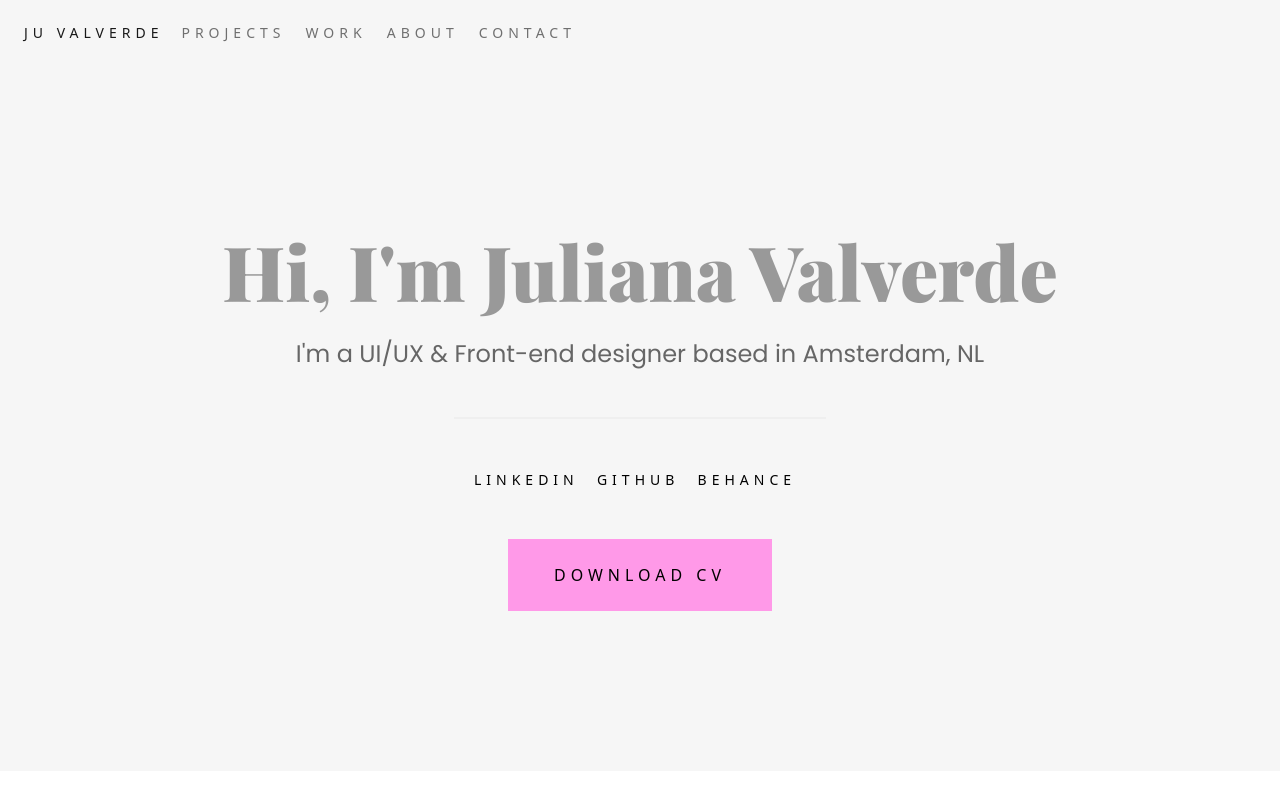
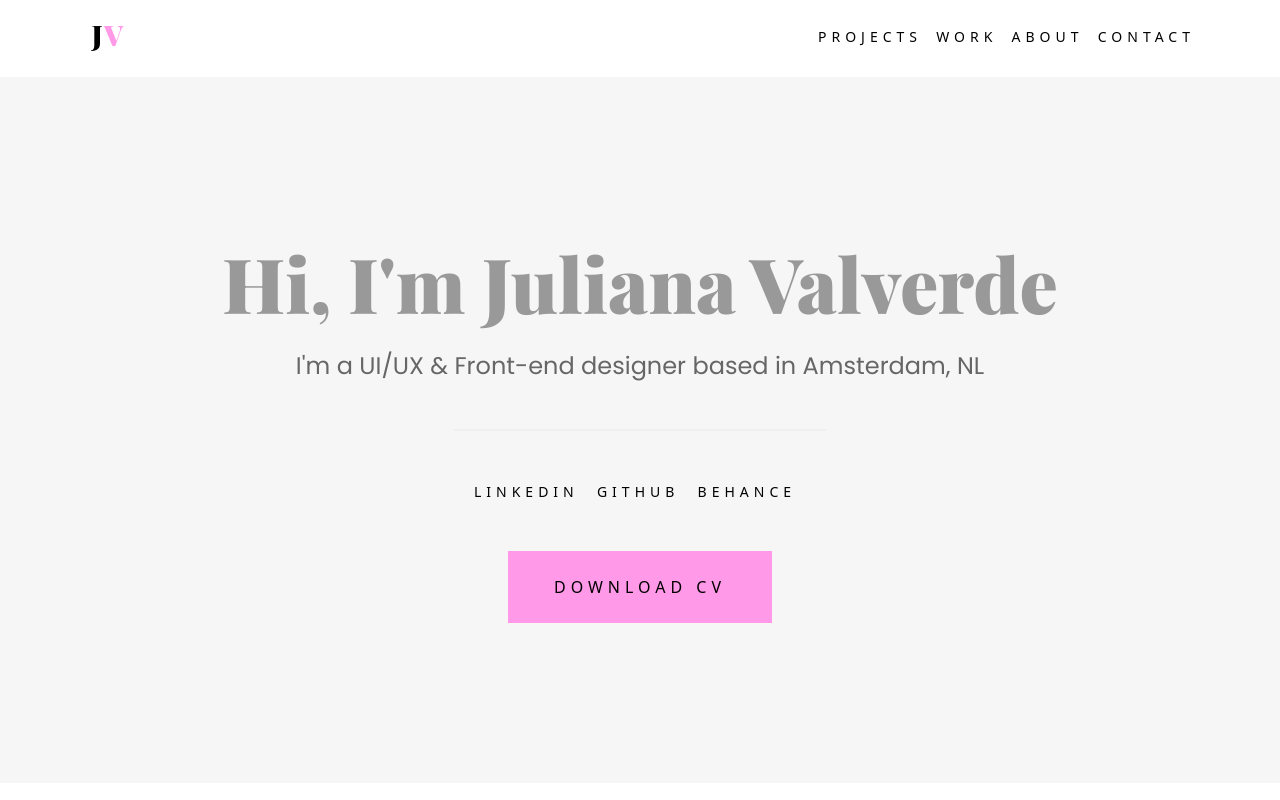
Before and after one commit to juvalverde/juliana-portfolio, a plain HTML site: page index.html in a window 1280 px wide. Shown: the top 800 px of the page. Drawn offline with nearby package versions, Linux system fonts and the light colour scheme.

Commit message:
Creating new custom header

```diff
--- a/index.html
+++ b/index.html
@@ -29,7 +29,44 @@
     <title>Juliana Valverde | UX/UI & Front-end Designer</title>
   </head>
   <body>
-    <nav class="navbar sticky-top navbar-expand-md navbar-light">
+    <!-- NEW NAV -->
+    <div class="container">
+      <nav class="d-flex justify-content-between">
+        <a href="/index.html" class="logo-link">
+          <img
+            src="img/ju-logo.png"
+            class="logo"
+            alt="juliana initials in black and pink"
+          />
+        </a>
+        <!-- <img
+          src="img/ju-logo.png"
+          class="logo"
+          alt="juliana initials in black and pink"
+        /> -->
+        <ul>
+          <!-- <li>
+            <a href="/index.html">Home</a>
+          </li> -->
+          <li>
+            <a href="#projects">Projects</a>
+          </li>
+          <li>
+            <a href="#work">Work</a>
+          </li>
+          <li>
+            <a href="#about">About</a>
+          </li>
+          <li>
+            <a href="#contact">Contact</a>
+          </li>
+        </ul>
+      </nav>
+    </div>
+
+    <!-- END NEW NAV -->
+
+    <!-- <nav class="navbar sticky-top navbar-expand-md navbar-light">
       <div class="container-fluid">
         <a class="navbar-brand home-link" href="index.html">Ju Valverde</a>
         <button
@@ -60,7 +97,7 @@
           </ul>
         </div>
       </div>
-    </nav>
+    </nav> -->
 
     <!------------ HERO SECTION ------------>
     <div class="hero">
--- a/styles/style.css
+++ b/styles/style.css
@@ -16,13 +16,26 @@ body {
 }
 
 nav {
-  background-color: var(--primary-bg);
-  padding: 20px 0px !important;
+  padding: 24px 0px !important;
+}
+
+nav .logo {
+  max-width: 36px;
+}
+
+nav ul {
+  padding: 0;
+  margin: 0;
+}
+
+nav li {
+  display: inline;
+  list-style-type: none;
+  line-height: 25px;
 }
 
 nav a {
-  padding: 0px !important;
-  margin-right: 20px;
+  padding: 0px 3px 0px 7px;
 }
 
 h1,
@@ -52,7 +65,6 @@ h3 {
 }
 
 h4 {
-  font-family: var(--general-font-family);
   font-weight: 400;
   font-size: 24px;
   color: var(--secondary-gray);
@@ -86,6 +98,7 @@ a {
 a:hover {
   color: #000;
   background-color: var(--accent-color);
+  transition: all 180ms ease-in-out;
 }
 
 small {
@@ -106,7 +119,12 @@ footer p {
 }
 
 /************ CUSTOM CLASSES ************/
-.home-link {
+
+.logo-link:hover {
+  background-color: transparent !important;
+}
+
+/* .home-link {
   font-size: 14px;
   padding: 2px 2px 2px 12px !important;
   color: #000;
@@ -118,7 +136,7 @@ footer p {
 
 .nav-menu:focus {
   box-shadow: none;
-}
+} */
 
 .hero {
   background-color: var(--primary-bg);
```
Also changed, not shown: projects.html (+1 -1 lines), projects/mobile-pos.html (+37 -2 lines), img/ju-logo.png (added).
